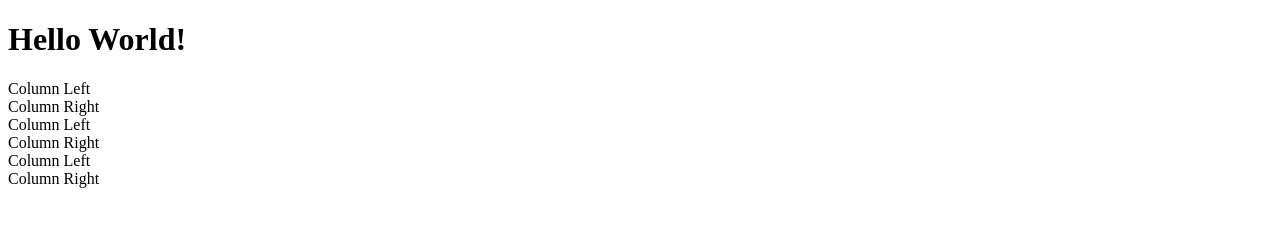
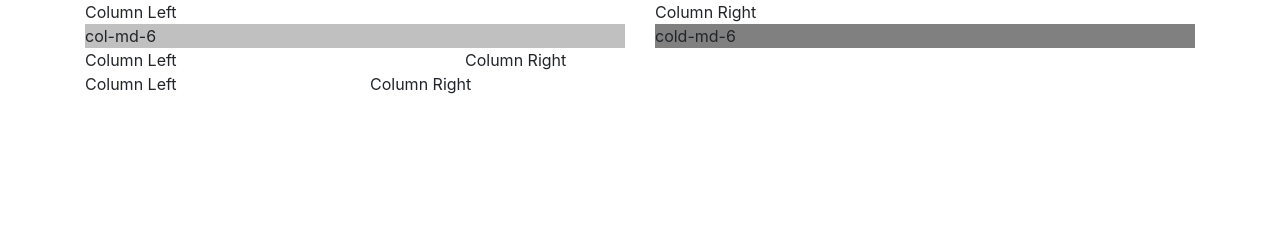
Before and after one commit to stephanedreyfus/bootstrapPlay, a website: page index.html in a window 1280 px wide. Drawn offline with nearby package versions, Linux system fonts and the light colour scheme.

Commit message:
Adding some css

```diff
--- /dev/null
+++ b/index.css
@@ -0,0 +1,9 @@
+.inner {
+    background: silver;
+    padding: 0.7 em;
+}
+
+.inner-alt {
+    background: gray;
+    padding: 0.7 em;
+}
--- a/index.html
+++ b/index.html
@@ -5,27 +5,38 @@
   <meta name="viewport" content="width=device-width, initial-scale=1, shrink-to-fit=no">
   <meta http-equiv="X-UA-Compatible" content="ie=edge">
   <title>Bootstrap Practice</title>
+  <!-- Bootstrap CSS file -->
+  <link rel="stylesheet" href="https://stackpath.bootstrapcdn.com/bootstrap/4.3.1/css/bootstrap.min.css" integrity="sha384-ggOyR0iXCbMQv3Xipma34MD+dH/1fQ784/j6cY/iJTQUOhcWr7x9JvoRxT2MZw1T" crossorigin="anonymous">
+  <link rel="stylesheet" href="index.css">
 </head>
 <body>
-  <h1>Hello World!</h1>
   <div class="container">
     <!--Row with two equal columns-->
     <div class="row">
-      <div class="col-md-6">Column Left</div>
-      <div class="col-md-6">Column Right</div>
+      <div class="col-md-6 block">Column Left
+        <div class="inner">col-md-6</div>
+      </div>
+      <div class="col-md-6 block">Column Right
+        <div class="inner-alt">cold-md-6</div>
+      </div>
     </div>
 
     <!-- Row with two columns divided in a 1:2 ratio -->
     <div class="row">
-      <div class="col-md-4">Column Left</div>
-      <div class="col-md-8">Column Right</div>
+      <div class="col-md-4 block">Column Left</div>
+      <div class="col-md-8 block">Column Right</div>
     </div>
 
     <!-- Row with two columns in 2:3 ratio -->
     <div class="row">
-      <div class="col-md-3">Column Left</div>
-      <div class="col-md-9">Column Right</div>
+      <div class="col-md-3 block">Column Left</div>
+      <div class="col-md-9 block">Column Right</div>
     </div>
   </div>
+
+  <!-- JS files: jQuery first, then Popper.js, then Bootstrap JS -->
+  <script src="https://code.jquery.com/jquery-3.3.1.slim.min.js" integrity="sha384-q8i/X+965DzO0rT7abK41JStQIAqVgRVzpbzo5smXKp4YfRvH+8abtTE1Pi6jizo" crossorigin="anonymous"></script>
+  <script src="https://cdnjs.cloudflare.com/ajax/libs/popper.js/1.14.7/umd/popper.min.js" integrity="sha384-UO2eT0CpHqdSJQ6hJty5KVphtPhzWj9WO1clHTMGa3JDZwrnQq4sF86dIHNDz0W1" crossorigin="anonymous"></script>
+  <script src="https://stackpath.bootstrapcdn.com/bootstrap/4.3.1/js/bootstrap.min.js" integrity="sha384-JjSmVgyd0p3pXB1rRibZUAYoIIy6OrQ6VrjIEaFf/nJGzIxFDsf4x0xIM+B07jRM" crossorigin="anonymous"></script>
 </body>
 </html>
```
